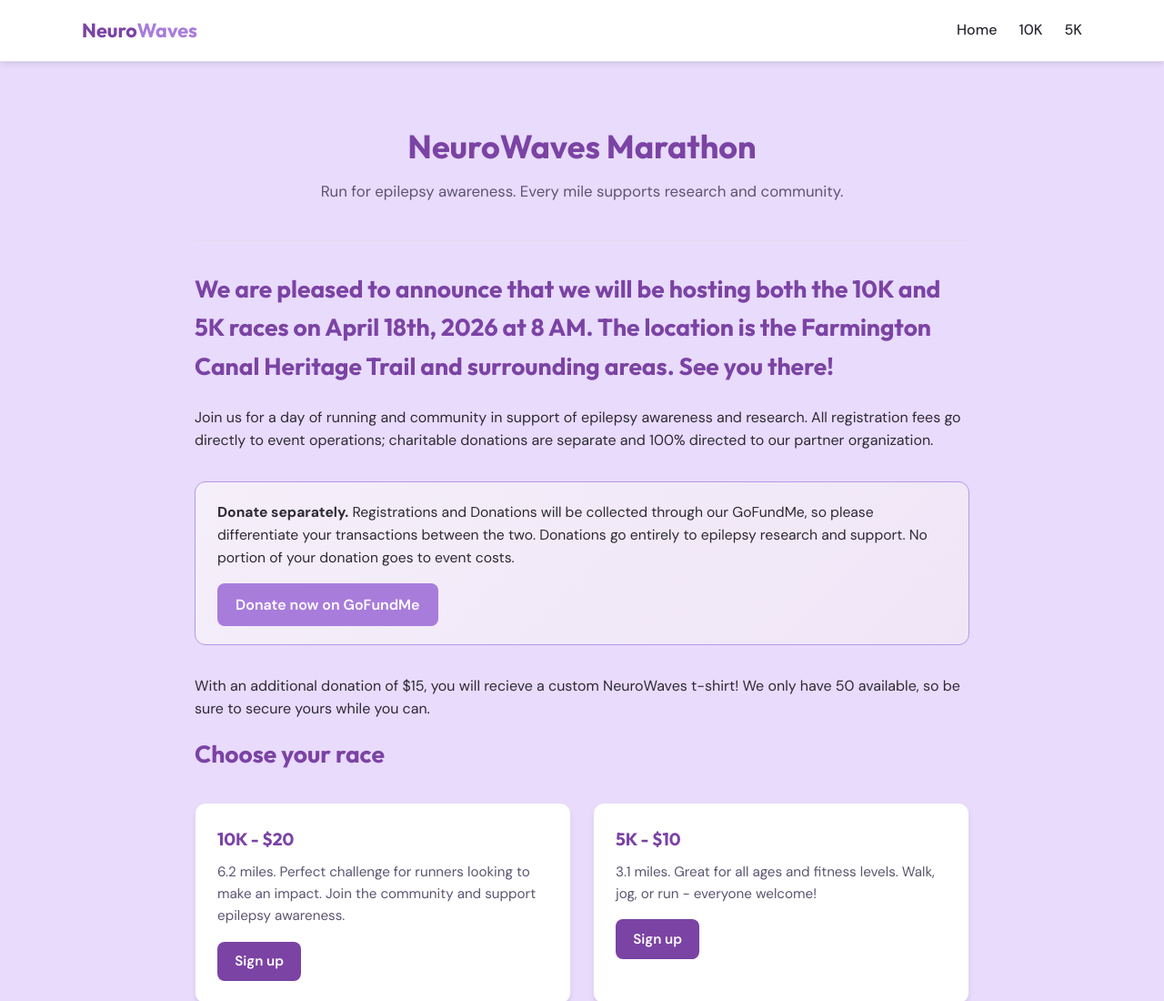
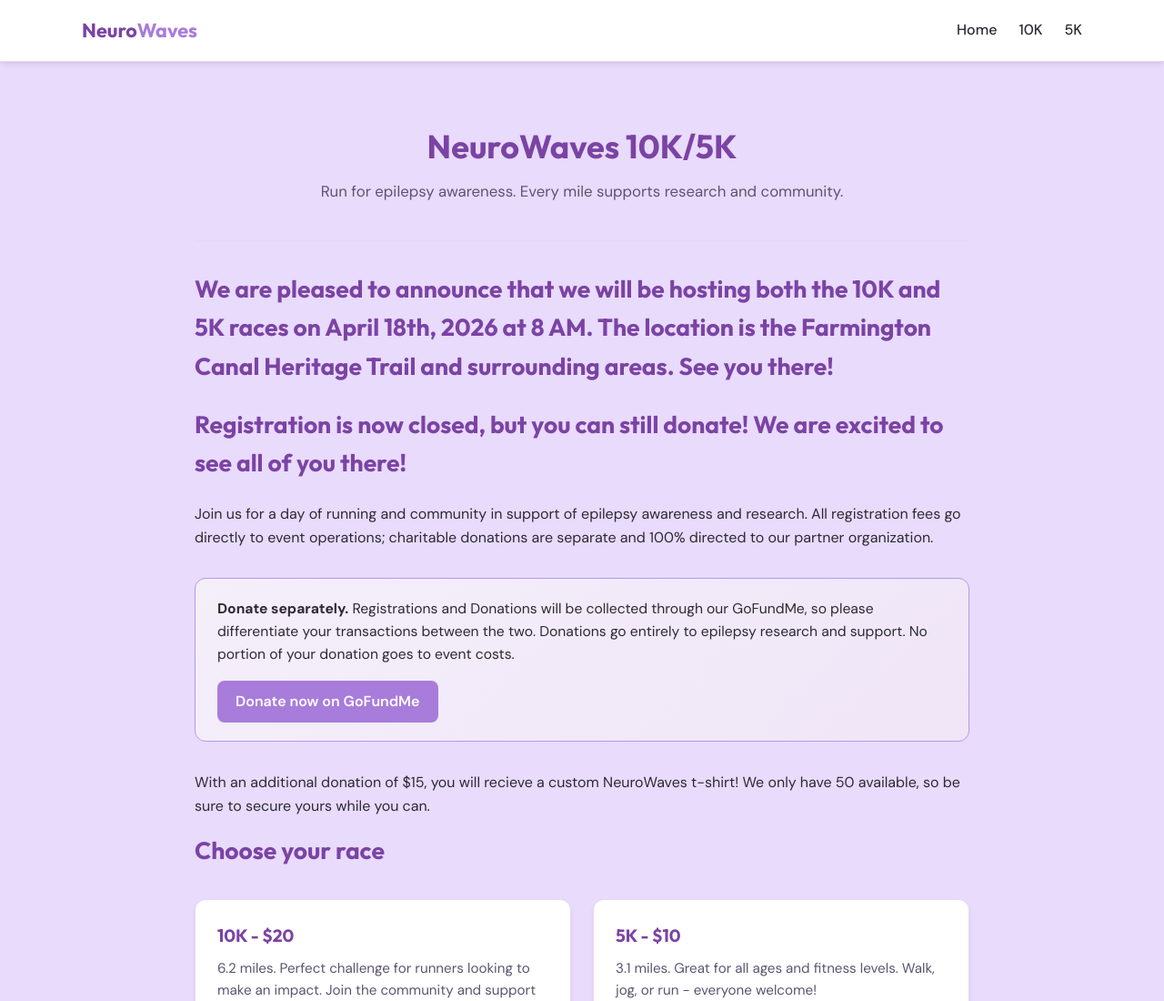
Before and after one commit to aidan0neil/theneurowavesprojecct, a website: page public/index.html in a window 1280 px wide. Shown: the top 1100 px of the page at 91% size. Drawn offline with Linux system fonts and the light colour scheme.

Commit message:
website updates

```diff
--- a/public/index.html
+++ b/public/index.html
@@ -24,12 +24,16 @@
 
   <main>
     <section class="hero">
-      <h1>NeuroWaves Marathon</h1>
+      <h1>NeuroWaves 10K/5K</h1>
       <p class="tagline">Run for epilepsy awareness. Every mile supports research and community.</p>
     </section>
 
     <section>
       <h2>We are pleased to announce that we will be hosting both the 10K and 5K races on April 18th, 2026 at 8 AM. The location is the Farmington Canal Heritage Trail and surrounding areas. See you there!</h2>
+    </section>
+
+    <section>
+      <h2>Registration is now closed, but you can still donate! We are excited to see all of you there!</h2>
     </section>
 
     <p>
```
